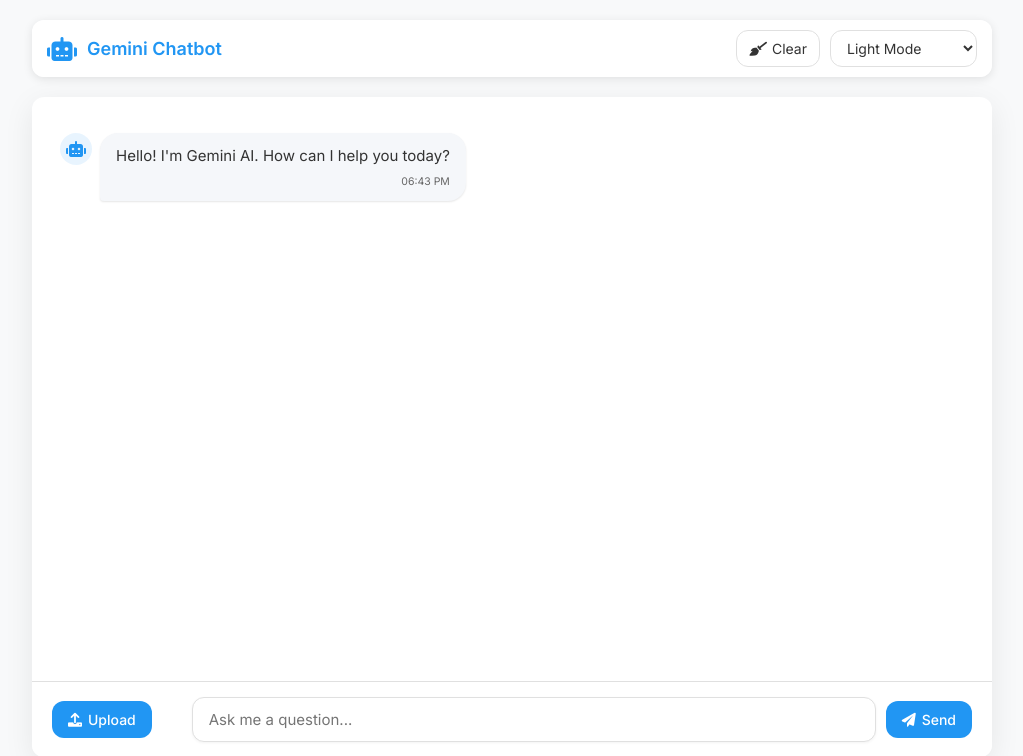
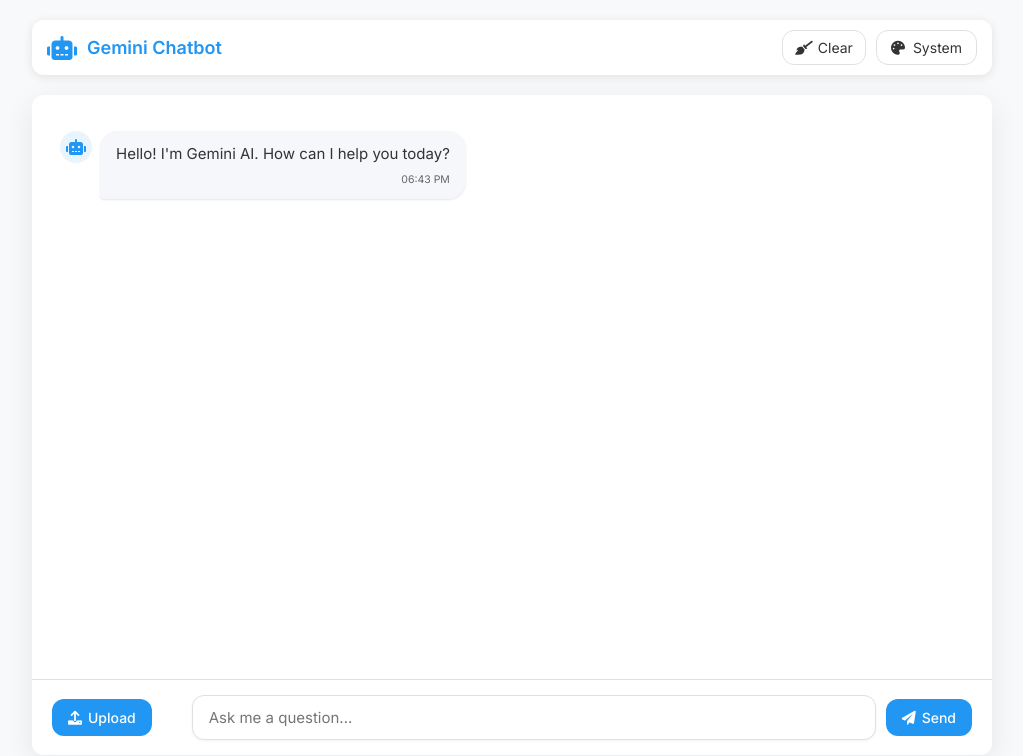
Before and after one commit to Rajendra0309/chatbot-python, a Flask app: page / in a window 1280 px wide. Shown: the top 756 px of the page, without its empty margins (128-1151 px from the left). Run offline with Flask 3, Linux system fonts and the light colour scheme.

Commit message:
Redesigned theme dropdown menu

```diff
--- a/templates/index.html
+++ b/templates/index.html
@@ -523,6 +523,82 @@
                 margin: 0 6px;
             }
         }
+
+        .theme-dropdown {
+            position: relative;
+            display: inline-block;
+        }
+
+        .theme-dropdown-btn {
+            padding: 8px 14px;
+            border-radius: var(--border-radius);
+            border: 1px solid var(--input-border);
+            background-color: var(--chat-background);
+            color: var(--text-color);
+            cursor: pointer;
+            font-size: 14px;
+            font-family: inherit;
+            transition: all 0.2s ease;
+            display: flex;
+            align-items: center;
+            gap: 8px;
+            white-space: nowrap;
+        }
+
+        .theme-dropdown-btn:hover {
+            border-color: var(--button-bg);
+            box-shadow: 0 2px 5px var(--shadow-color);
+        }
+
+        .theme-dropdown-content {
+            display: none;
+            position: absolute;
+            right: 0;
+            top: calc(100% + 8px);
+            background-color: var(--chat-background);
+            min-width: 180px;
+            border-radius: var(--border-radius);
+            box-shadow: 0 5px 15px var(--shadow-color);
+            z-index: 10;
+            overflow: hidden;
+            opacity: 0;
+            transform: translateY(-10px);
+            transition: opacity 0.3s, transform 0.3s;
+        }
+
+        .theme-dropdown-content.show {
+            display: block;
+            opacity: 1;
+            transform: translateY(0);
+        }
+
+        .theme-option {
+            padding: 10px 16px;
+            color: var(--text-color);
+            display: flex;
+            align-items: center;
+            gap: 10px;
+            cursor: pointer;
+            transition: all 0.2s;
+            border-left: 3px solid transparent;
+        }
+
+        .theme-option:hover {
+            background-color: rgba(33, 150, 243, 0.1);
+            border-left-color: var(--button-bg);
+        }
+
+        .theme-option.active {
+            background-color: rgba(33, 150, 243, 0.15);
+            border-left-color: var(--button-bg);
+            font-weight: 500;
+        }
+
+        .theme-icon {
+            font-size: 14px;
+            width: 18px;
+            text-align: center;
+        }
     </style>
 </head>
 <body>
@@ -540,11 +616,26 @@
             <button class="clear-chat" onclick="clearChat()">
                 <i class="fas fa-broom"></i> Clear
             </button>
-            <select class="theme-select" id="theme-select" onchange="changeTheme(this.value)">
-                <option value="system">System Default</option>
-                <option value="light">Light Mode</option>
-                <option value="dark">Dark Mode</option>
-            </select>
+            <div class="theme-dropdown">
+                <button class="theme-dropdown-btn" id="theme-dropdown-btn" onclick="toggleThemeDropdown(event)">
+                    <i class="fas fa-palette"></i>
+                    <span id="current-theme-text">Theme</span>
+                </button>
+                <div class="theme-dropdown-content" id="theme-dropdown-content">
+                    <div class="theme-option" data-theme="system" onclick="selectTheme('system')">
+                        <i class="fas fa-desktop theme-icon"></i>
+                        <span>System Default</span>
+                    </div>
+                    <div class="theme-option" data-theme="light" onclick="selectTheme('light')">
+                        <i class="fas fa-sun theme-icon"></i>
+                        <span>Light Mode</span>
+                    </div>
+                    <div class="theme-option" data-theme="dark" onclick="selectTheme('dark')">
+                        <i class="fas fa-moon theme-icon"></i>
+                        <span>Dark Mode</span>
+                    </div>
+                </div>
+            </div>
         </div>
     </div>
     <div class="main-container">
@@ -571,7 +662,45 @@
             if (document.getElementById('chat-container').childElementCount === 0) {
                 appendBotMessage("Hello! I'm Gemini AI. How can I help you today?");
             }
+            updateThemeButtonText(localStorage.getItem('theme') || 'system');
+            markActiveTheme(localStorage.getItem('theme') || 'system');
         });
+
+        function toggleThemeDropdown(event) {
+            event.stopPropagation();
+            document.getElementById('theme-dropdown-content').classList.toggle('show');
+        }
+
+        document.addEventListener('click', function(event) {
+            const dropdown = document.getElementById('theme-dropdown-content');
+            if (dropdown.classList.contains('show') && !event.target.closest('.theme-dropdown')) {
+                dropdown.classList.remove('show');
+            }
+        });
+
+        function selectTheme(theme) {
+            document.getElementById('theme-dropdown-content').classList.remove('show');
+            setTheme(theme);
+            updateThemeButtonText(theme);
+            markActiveTheme(theme);
+        }
+
+        function updateThemeButtonText(theme) {
+            let text = 'System';
+            if (theme === 'light') text = 'Light';
+            if (theme === 'dark') text = 'Dark';
+            document.getElementById('current-theme-text').textContent = text;
+        }
+
+        function markActiveTheme(theme) {
+            const options = document.querySelectorAll('.theme-option');
+            options.forEach(option => {
+                option.classList.remove('active');
+                if (option.dataset.theme === theme) {
+                    option.classList.add('active');
+                }
+            });
+        }
 
         function loadChatHistory() {
             const chatHistory = localStorage.getItem('chatHistory');
@@ -597,16 +726,14 @@
         }
 
         function setTheme(theme) {
+            localStorage.setItem('theme', theme);
+
             if (theme === 'system') {
-                theme = detectSystemTheme();
+                const systemTheme = detectSystemTheme();
+                document.documentElement.setAttribute('data-theme', systemTheme);
+            } else {
+                document.documentElement.setAttribute('data-theme', theme);
             }
-            document.documentElement.setAttribute('data-theme', theme);
-            localStorage.setItem('theme', theme);
-            document.getElementById('theme-select').value = localStorage.getItem('theme') || 'system';
-        }
-
-        function changeTheme(theme) {
-            setTheme(theme);
         }
 
         function formatMessageContent(text) {
@@ -790,7 +917,6 @@
             showLoadingIndicator();
             setButtonsState(true);
 
-            // Simulate upload progress
             const progress = simulateProgress(2000);
 
             $.ajax({
@@ -820,13 +946,13 @@
             e.target.value = '';
         });
 
-        // Set initial theme
         setTheme(localStorage.getItem('theme') || 'system');
 
-        // Watch for system theme changes
         window.matchMedia('(prefers-color-scheme: dark)').addEventListener('change', () => {
             if (localStorage.getItem('theme') === 'system') {
                 setTheme('system');
+                updateThemeButtonText('system');
+                markActiveTheme('system');
             }
         });
     </script>
```
